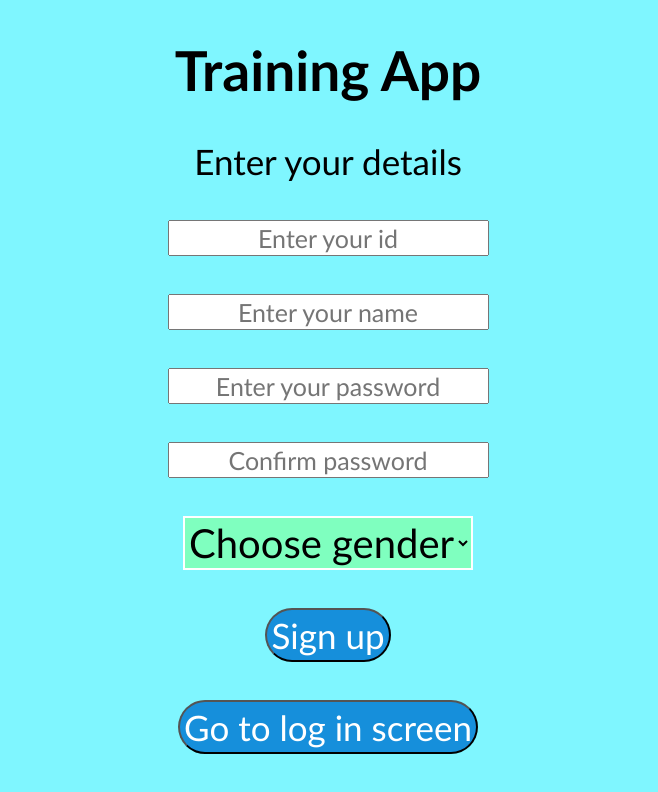
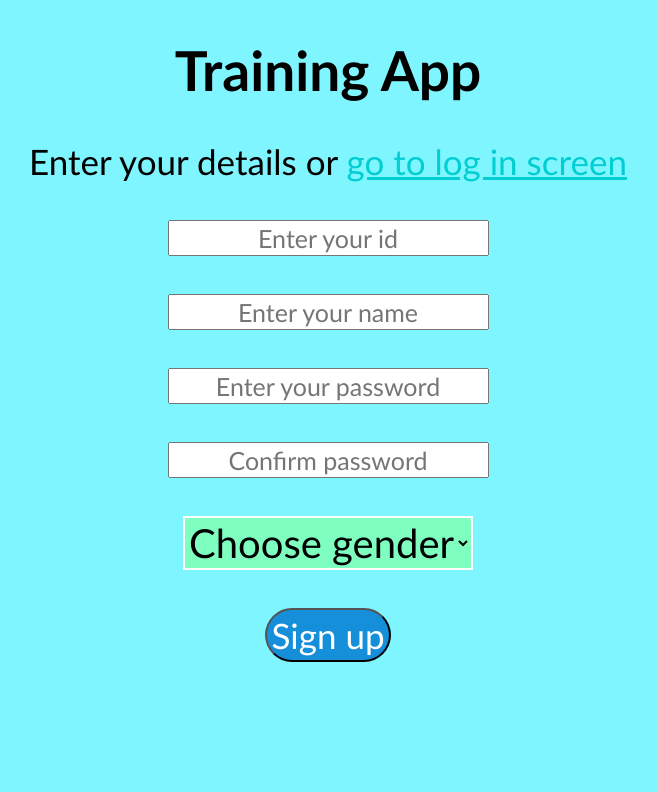
Before and after one commit to OfekLamay/Training-App, a React (Create React App) app: page / in a window 1280 px wide. Shown: the top 792 px of the page, without its empty margins (312-970 px from the left). Built offline with nearby package versions, Linux system fonts and the light colour scheme.

Commit message:
Changed way to go to log in page

```diff
--- a/src/App.css
+++ b/src/App.css
@@ -35,6 +35,13 @@ h1 {
   color: black;
   width: fit-content;
   margin: auto;
+}
+
+.goToLogin {
+  cursor: pointer;
+  text-decoration: underline;
+  color: darkturquoise;
+  display: inline;
 }
 
 .clickbtn {
--- a/src/components/Home.jsx
+++ b/src/components/Home.jsx
@@ -117,7 +117,7 @@ export default function Home(props) {
   return (
     <div>
       <div className='flexboxContainer'>
-        <div className='nameLabel'>Enter your details</div>
+        <div className='nameLabel'>Enter your details or <div className='goToLogin' onClick={()=>{props.changePage('login')}}> go to log in screen</div></div>
         <br /><br />
         <input type="text" id='id' className='inputLabel' placeholder='Enter your id' />
         <br /><br />
@@ -130,8 +130,6 @@ export default function Home(props) {
         <SelectPattern data={optionsData}/>
         <br /><br />
         <button onClick={areDetailsValid} className='clickbtn'>Sign up</button>
-        <br /><br />
-        <button onClick={()=>{props.changePage('login')}} className='clickbtn'>Go to log in screen</button>
       </div>
     </div>
   )
```
Also changed, not shown: 3 other files (tests, documents, lock files or other folders).
